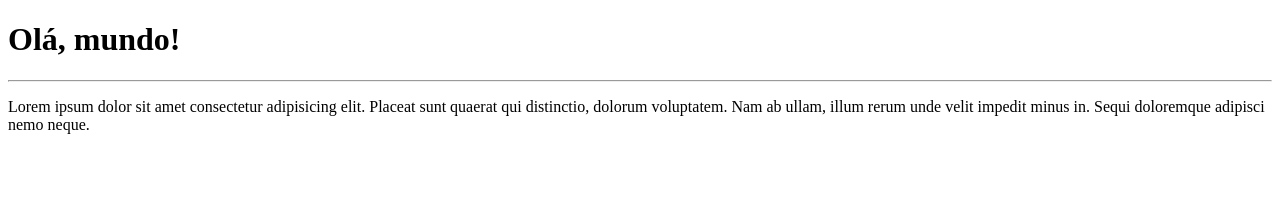
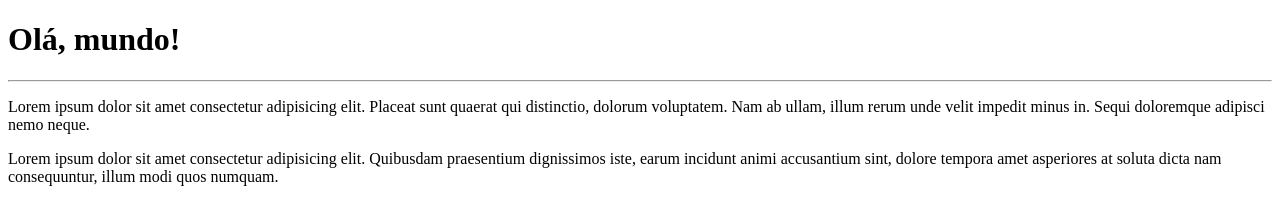
Before and after one commit to joaovitor-st/Repositorio-0, a plain HTML site: page site-exemplo/index.html in a window 1280 px wide. Drawn offline with Linux system fonts and the light colour scheme.

Commit message:
adicionei um parágrafo

```diff
--- a/site-exemplo/index.html
+++ b/site-exemplo/index.html
@@ -9,5 +9,6 @@
     <h1>Olá, mundo!</h1>
     <hr>
     <p>Lorem ipsum dolor sit amet consectetur adipisicing elit. Placeat sunt quaerat qui distinctio, dolorum voluptatem. Nam ab ullam, illum rerum unde velit impedit minus in. Sequi doloremque adipisci nemo neque.</p>
+    <p>Lorem ipsum dolor sit amet consectetur adipisicing elit. Quibusdam praesentium dignissimos iste, earum incidunt animi accusantium sint, dolore tempora amet asperiores at soluta dicta nam consequuntur, illum modi quos numquam.</p>
 </body>
 </html>
```
